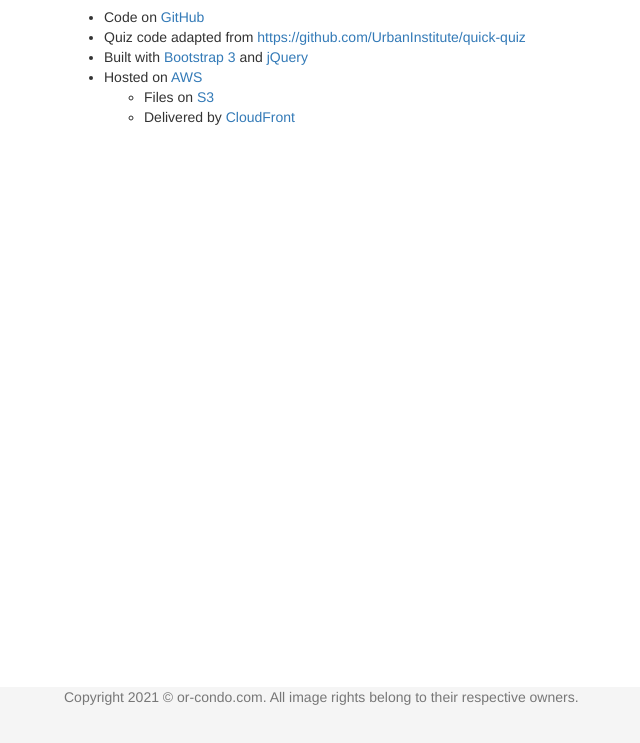
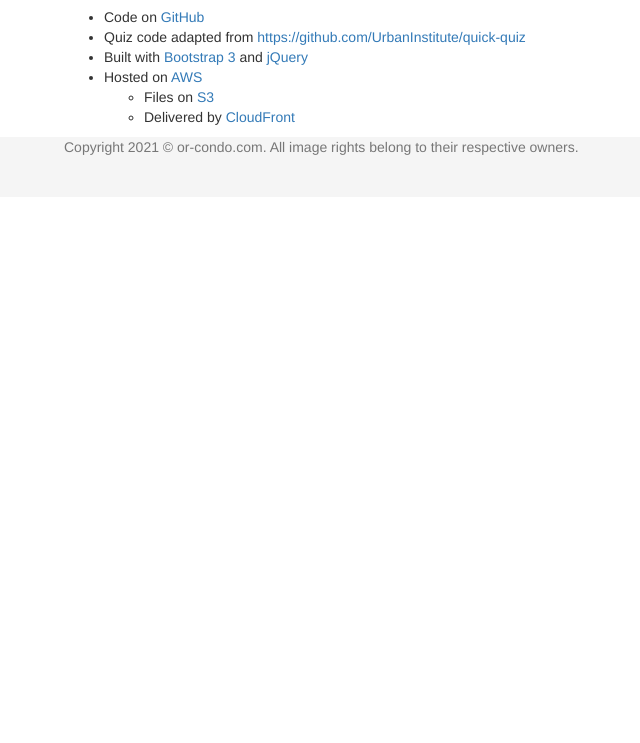
Before and after one commit to andre-low/ktv.or-condo.com, a plain HTML site: page about.html in a window 1280 px wide. Shown: the part 53-796 px from the top of the page, without its empty margins (6-646 px from the left). Drawn offline with nearby package versions, Linux system fonts and the light colour scheme.

Commit message:
Removed sticky footer

```diff
--- a/style.css
+++ b/style.css
@@ -4,7 +4,6 @@ html {
 }
 body {
   padding-top: 50px;
-  /* Margin bottom by footer height */
   margin-bottom: 60px;
 }
 .starter-template {
@@ -12,10 +11,6 @@ body {
   text-align: center;
 }
 .footer {
-  position: absolute;
-  bottom: 0;
-  width: 100%;
-  /* Set the fixed height of the footer here */
   height: 60px;
   background-color: #f5f5f5;
 }
```
